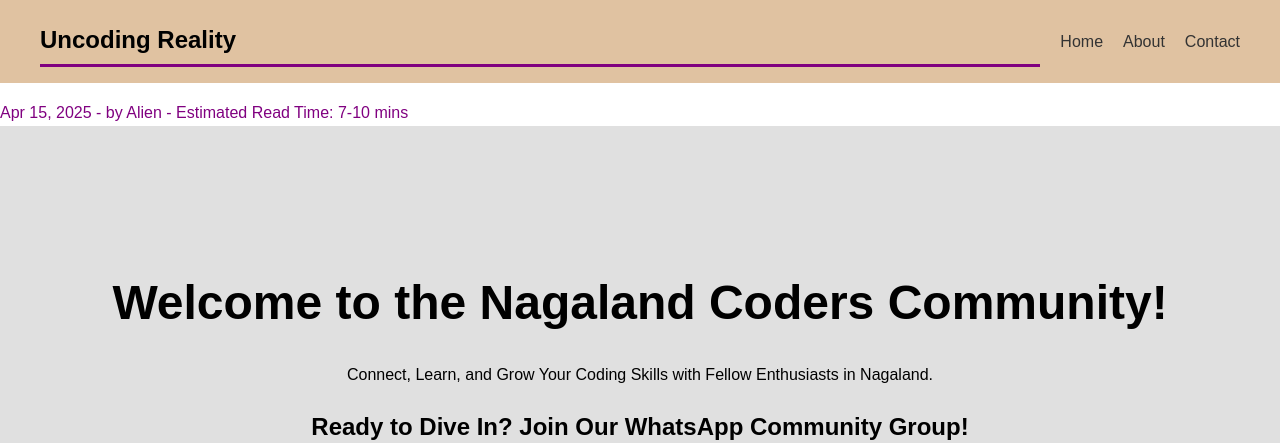
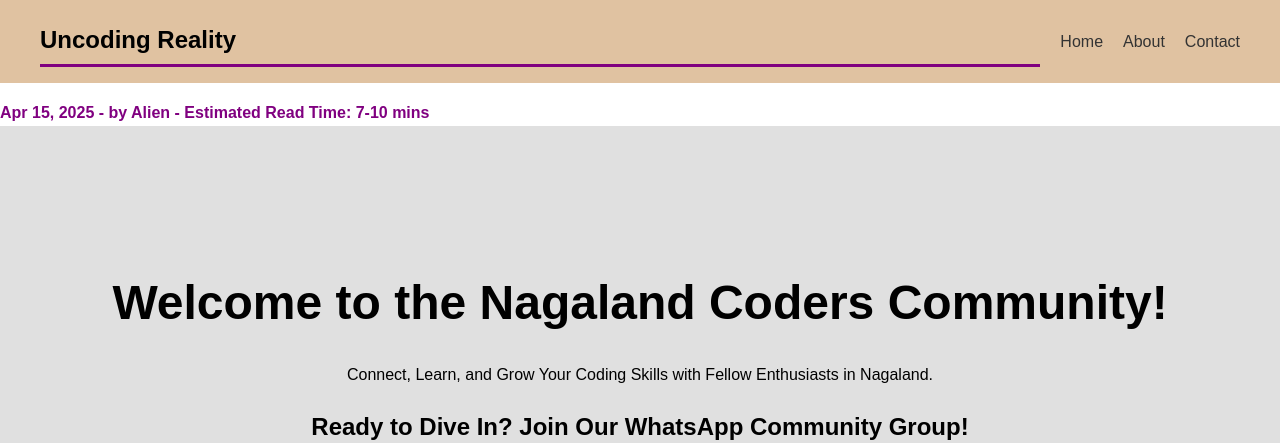
Before and after one commit to AlienQ7/programmers, a plain HTML site: page index.html in a window 1280 px wide. Shown: the top 443 px of the page. Drawn offline with Linux system fonts and the light colour scheme.

Commit message:
Update index.html

```diff
--- a/index.html
+++ b/index.html
@@ -65,8 +65,8 @@
             </nav>
         </div>
     </header>
-    <div class="hero-meta" style="color: #800080; margin-top: 10px;">
-        Apr 15, 2025 - by Alien - Estimated Read Time: 7-10 mins
+    <div class="hero-meta" style="text-align: left; color: #800080; margin-top: 10px;">
+        <strong>Apr 15, 2025 - by Alien - Estimated Read Time: 7-10 mins</strong>
     </div>
 
 
```
